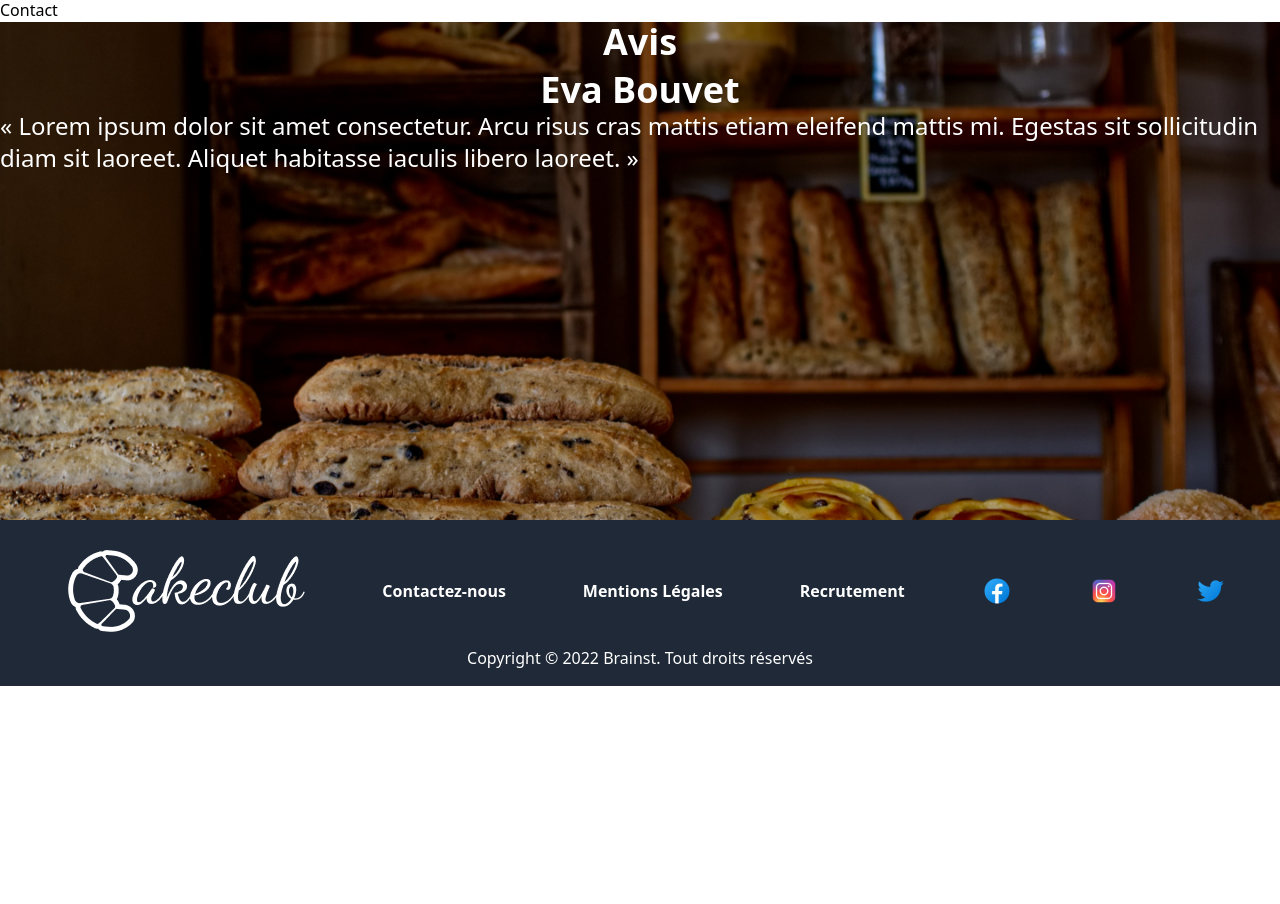
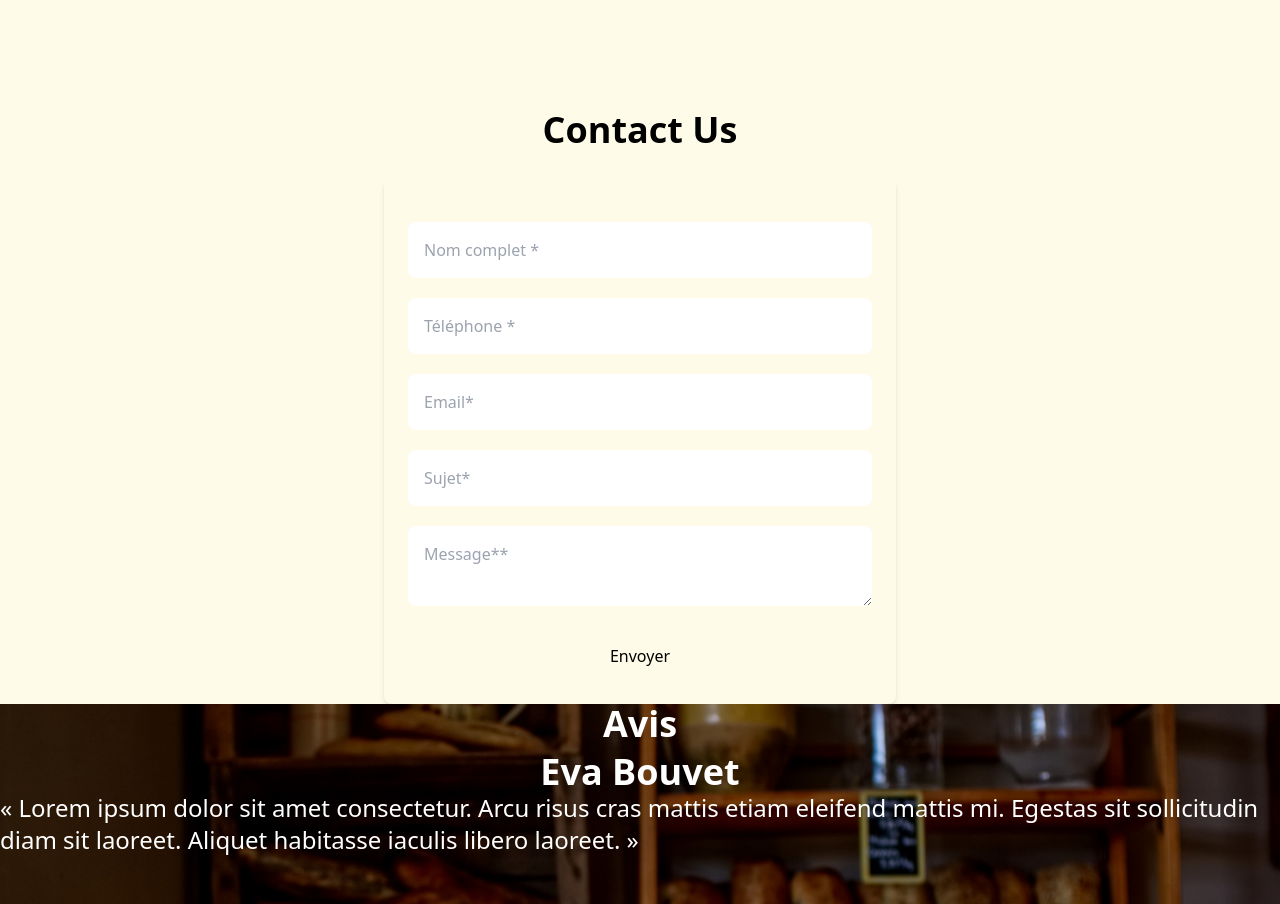
Before and after one commit to Krishanth0/Boulangeire, a React (Create React App) app in the folder boulangerie-app-react/: page / in a window 1280 px wide. Shown: the part 9160-10064 px from the top of the page. Before the commit the page ends 9846 px from the top, so only its background shows below. Built offline with nearby package versions, Linux system fonts and the light colour scheme; the HTML template or start-up script is replaced by a standard one.

Commit message:
++ajout formulaire de contact

```diff
--- a/boulangerie-app-react/src/components/Contact.jsx
+++ b/boulangerie-app-react/src/components/Contact.jsx
@@ -2,7 +2,33 @@ import React from 'react'
 
 const Contact = () => {
   return (
-    <div>Contact</div>
+    <div className=' bg-yellow-50 m-0 p-0 min-[100vh]:'>
+      <div className='flex justify-center items-center flex-col'>
+        <h1 className='text-center text-black text-4xl font-bold mb-7 mt-28'>Contact Us</h1>
+        <div className='bg-yellow-50 w-2/5 p-6 rounded-lg shadow-md'>
+          <form className='mx-auto'>
+            <div className='my-3 mx-auto'>
+              <input type='text'className='w-full mt-2 p-4 outline-none border-none rounded-lg' placeholder="Nom complet *"/>
+            </div>
+            <div className='my-3 mx-auto'>
+              <input type='text'className='w-full mt-2 p-4 outline-none border-none rounded-lg' placeholder="Téléphone *"/>
+            </div>
+            <div className='my-3 mx-auto'>
+              <input type='text'className='w-full mt-2 p-4 outline-none border-none rounded-lg' placeholder="Email*"/>
+            </div>
+            <div className='my-3 mx-auto'>
+              <input type='text'className='w-full mt-2 p-4 outline-none border-none rounded-lg' placeholder="Sujet*"/>
+            </div>
+            <div className='my-3 mx-auto'>
+              <textarea type='text'className='w-full h-35 mt-2 p-4 outline-none border-none rounded-lg' placeholder="Message**"></textarea>
+            </div>
+            <button className='w-full p-3 mt-2 bg-transparent text-black border-black'>Envoyer</button>
+          </form>
+        </div>
+
+      </div>
+
+    </div>
   )
 }
 
```
